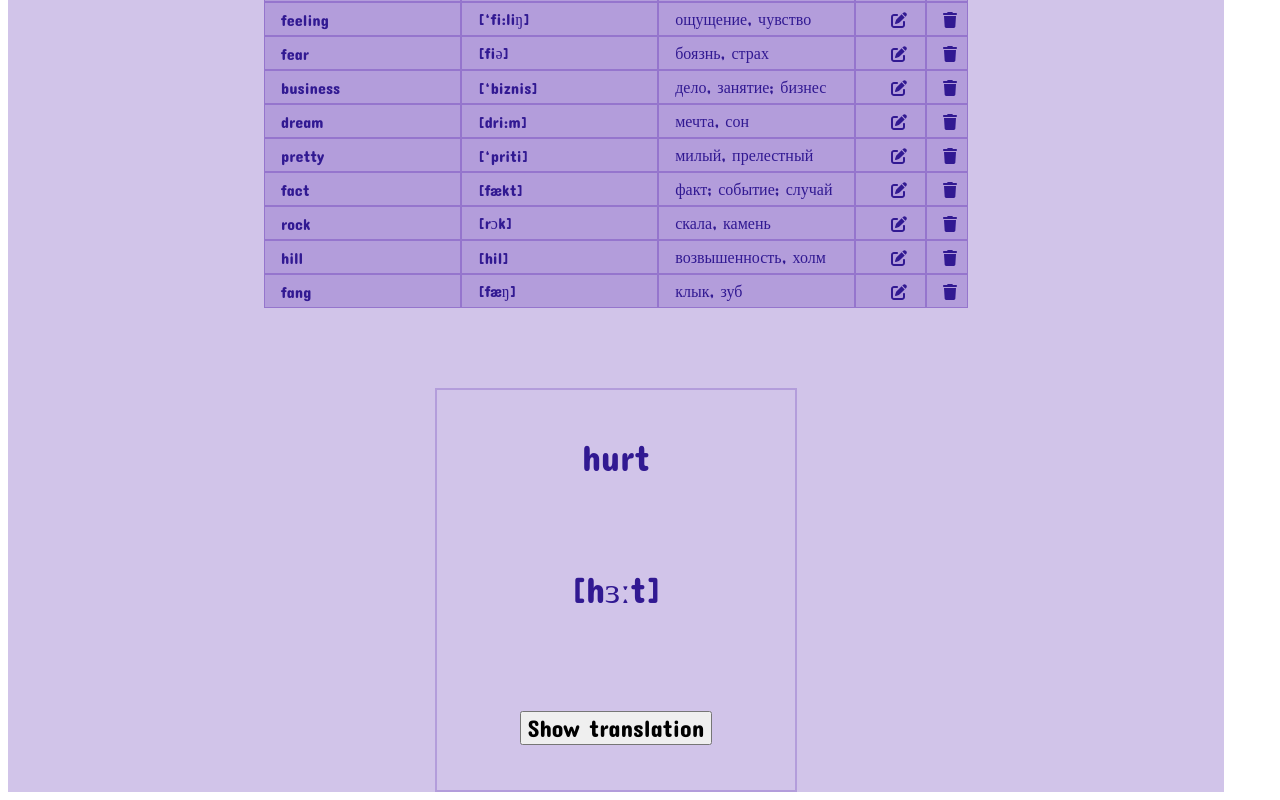
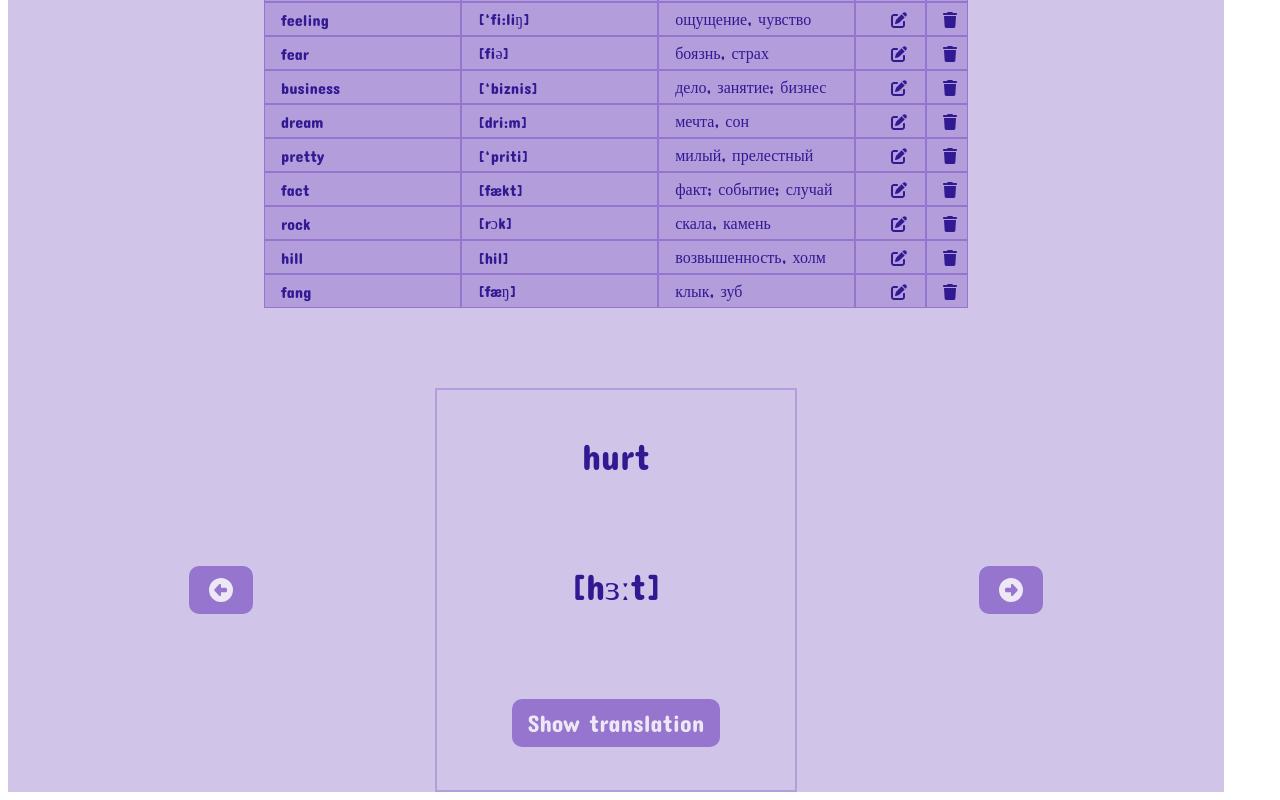
Before and after one commit to nastyaclifford/StudyCards, a React (Create React App) app: page / in a window 1280 px wide. Shown: the part 1224-2024 px from the top of the page. Built offline with nearby package versions, Linux system fonts and the light colour scheme.

Commit message:
added buttons next and prev

```diff
--- a/src/components/Card/card.module.scss
+++ b/src/components/Card/card.module.scss
@@ -16,5 +16,6 @@ color: $color-deeppurple;
 }
 
 .button_show {
-    @include button;
+    @include button-lg;
+
 }
--- a/src/components/Header/Header.jsx
+++ b/src/components/Header/Header.jsx
@@ -16,8 +16,8 @@ export default function Header() { //создаем компонент Header
                 <a className={style.item} href=" ">Additional</a>
             </nav>
 <div className={style.login}>
-    <div className={style.button}><FontAwesomeIcon icon={faRightToBracket} /></div>
-    <div className={style.button_text}>Log in</div>
+    <div className={style.button}><FontAwesomeIcon icon={faRightToBracket} /> </div>
+
 </div>
         </div>
     )
--- a/src/components/Header/header.module.scss
+++ b/src/components/Header/header.module.scss
@@ -20,21 +20,7 @@
     margin-left: 10vh;
     @include headline;
 }
-.item:hover{
-    color: $color-deeppurple;
-}
 
 .button{
     @include headline;
-    margin-top: 5vh;
 }
-
-.button_text{
-    @include headline;
-    color: $color-sunspurple;
-}
-
-.button:hover +  .button_text{
-    color: $color-deeppurple;
-
-}
--- a/src/components/Slider/Slider.jsx
+++ b/src/components/Slider/Slider.jsx
@@ -1,22 +1,49 @@
 import Card from "../Card/Card"
-import words from "../../data/words.json"
-import style from "./slider.module.scss" //импортируем компонент Card, массив с данными для карточек, стили
+import arr from "../../data/words.json"
+import { useState, useEffect } from 'react'
+import style from "./slider.module.scss"
+import { FontAwesomeIcon } from '@fortawesome/react-fontawesome';
+import { faCircleLeft,faCircleRight } from '@fortawesome/free-solid-svg-icons';  //импортируем компонент Card, массив с данными для карточек, стили
 
 
 function Slider(){ //создаем компонент Slider
-    const i = Math.floor(Math.random() * words.length); //создаем переменную для рандомного индекса информации о карточке (объекта массива)
-    const object = words[i]; //создаем переменную для рандомной карточки
 
-    return ( //возвращаем разметку и вызываем нужную нам информацию для компонента Card из объекта из массива
+    /**const i = Math.floor(Math.random() * words.length); //создаем переменную для рандомного индекса информации о карточке (объекта массива)
+    const object = words[i]; //создаем переменную для рандомной карточки **/
+
+    const [words, setWords] = useState ([false]) //сохраняем массив данных
+    const [count, setCount] = useState (0) //получаем индекс объекта массива, чтобы получить нужный нам объект, изначальный индекс 0
+    useEffect (() => {setWords (arr)}, []) //запрос к массиву 1 раз, когда создается компонент
+
+    const object = words[count] //создаем переменную для объекта массива
+
+function handleClickPrev (){ //создаем функцию для показа предыдущей карточки
+let copyCount = count //копируем count, тк мы не можем напрямую его менять из состояния
+copyCount === 0 ? setCount(arr.length - 1) : setCount(copyCount-1) //создаем условие, если count равен 0, то мы возвращаемся на последнюю карточку из массива и отнимаем 1
+
+}
+
+function handleClickNext (){ //создаем функцию для показа следующей карточки
+    let copyCount = count //копируем count, тк мы не можем напрямую его менять из состояния
+copyCount === arr.length -1 ? setCount(0) : setCount(copyCount+1) //создаем условие, если count равен индексу последней карточки из массива, то мы возвращаемся на первую карточку из массива и добавляем 1
+}
+
+
+if (!words){ // если массив не был передан, то высвечивается сообщение о загрузке
+    return <h1>loading</h1>
+}
+
+
+    return ( //возвращаем разметку и вызываем нужную нам информацию для компонента Card из объекта из массива, а также вешаем обработчики событий на кнопки
         <div className={style.slider}>
-
+         <button className={style.button_prev} onClick={handleClickPrev}><FontAwesomeIcon icon={faCircleLeft} /></button>
         <Card
         english = {object.english}
         transcription = {object.transcription}
         russian = {object.russian}
         index = {object.index}
         key = {object.index}/>
-
+    <button className={style.button_next} onClick={handleClickNext}><FontAwesomeIcon icon={faCircleRight} /></button>
        </div>
 
     )
--- a/src/components/Slider/slider.module.scss
+++ b/src/components/Slider/slider.module.scss
@@ -1,3 +1,16 @@
+@import "../../styles/fonts.scss" ;
+
 .slider{
     margin-top: 10vh;
+    display: flex;
+    justify-content: space-evenly;
+    align-items: center;
 }
+
+.button_prev{
+    @include button-sm;
+}
+
+.button_next{
+    @include button-sm;
+}
--- a/src/styles/fonts.scss
+++ b/src/styles/fonts.scss
@@ -5,7 +5,7 @@
     font-size: 1rem;
     }
 
-    @mixin card {
+@mixin card {
         font-family: 'Concert One', cursive;
         font-size: 2.3rem;
         }
@@ -21,13 +21,41 @@
     font-family: 'Concert One', cursive;
     font-size: 2rem;
     color: $color-lavender;
-    & :hover {
+    &:hover {
         color: $color-deeppurple;
+        transform: scale(140%);
     }
 }
 
 
-@mixin button {
+@mixin button-lg {
     font-family: 'Concert One', cursive;
     font-size: 1.5rem;
+    border: none;
+    border-radius: 10px;
+    background-color: $color-plum;
+    color: $color-lavender;
+    height: 3rem;
+    width: 13rem;
+    &:hover {
+        color: $color-deeppurple;
+        transform: scale(120%);
+    }
+
 }
+
+@mixin button-sm {
+    font-family: 'Concert One', cursive;
+    font-size: 1.5rem;
+    border: none;
+    border-radius: 10px;
+    background-color: $color-plum;
+    color: $color-lavender;
+    height: 3rem;
+    width: 4rem;
+    &:hover {
+        color: $color-deeppurple;
+        transform: scale(120%);
+    }
+
+}
```
